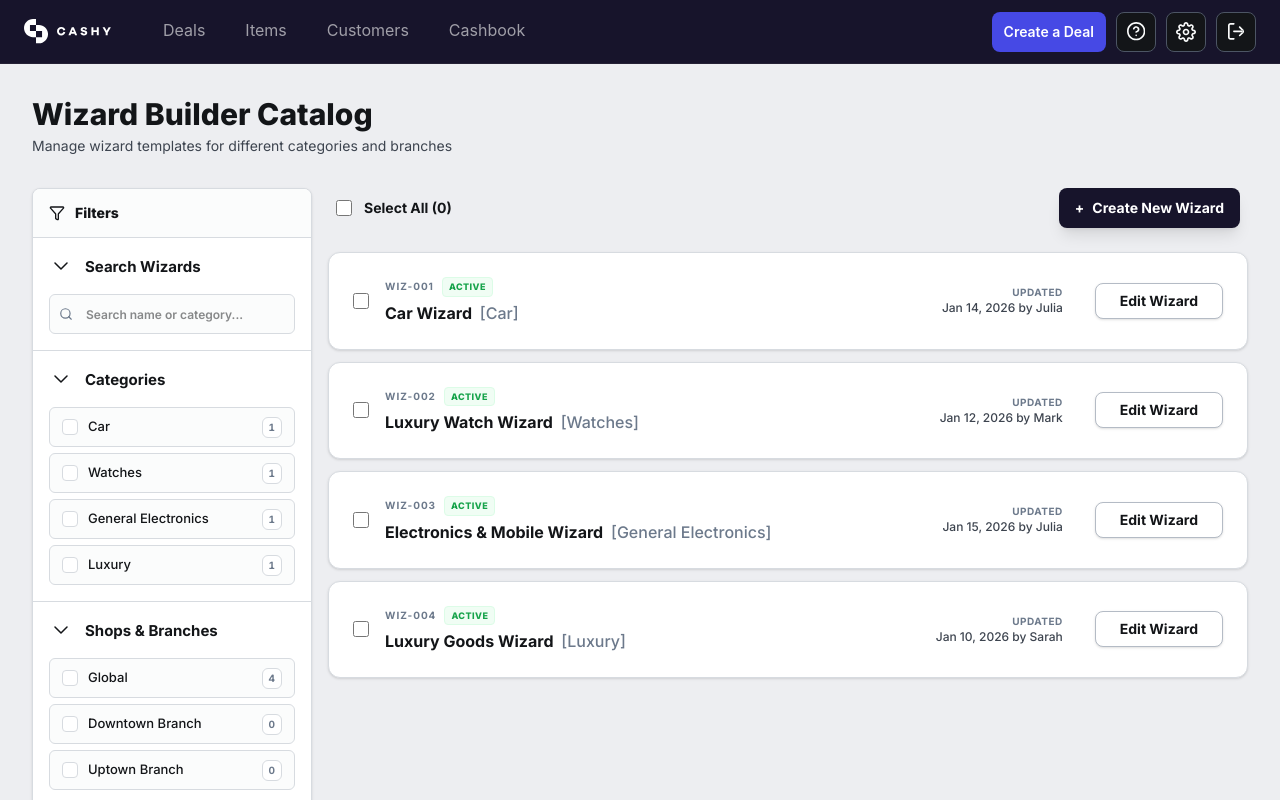
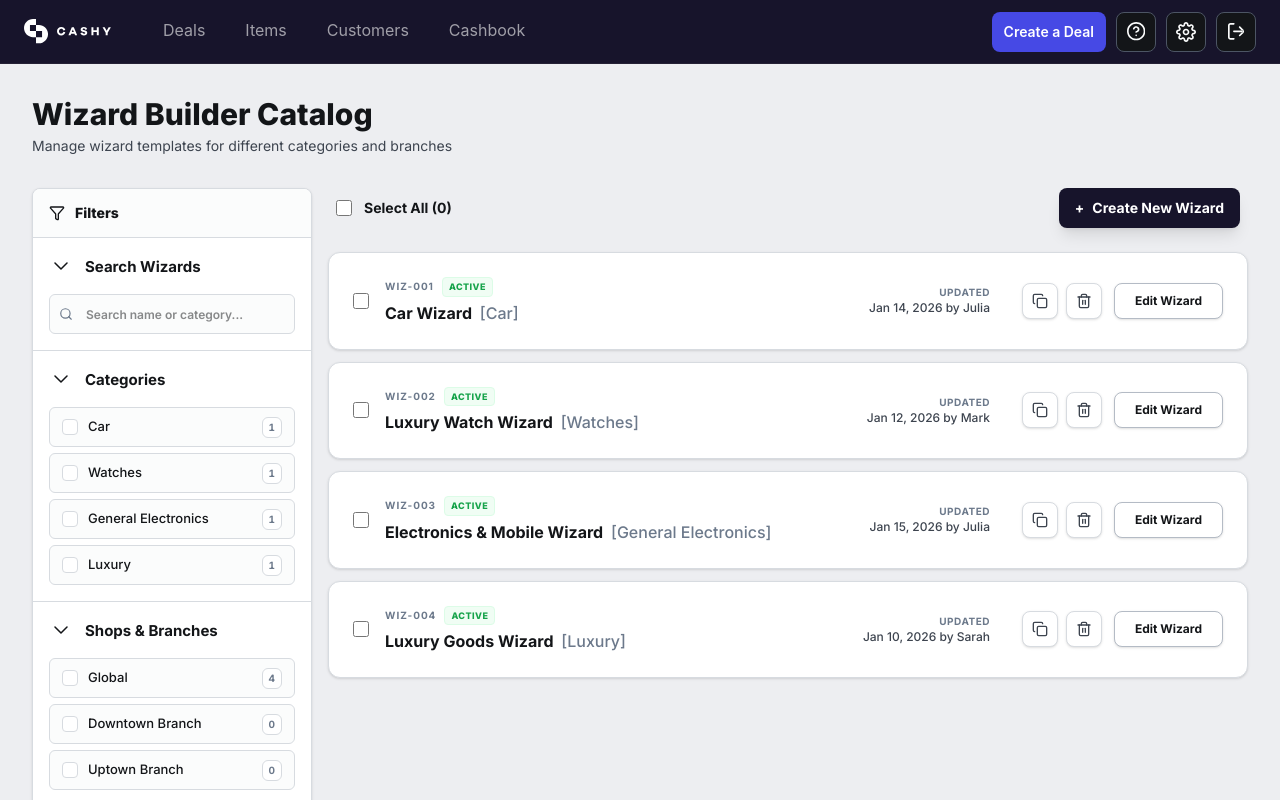
Before and after one commit to SarvarthDevelopers/cashy-mockup, a React (Vite) app: page /wizard-builder in a window 1280 px wide. Built offline with nearby package versions, Linux system fonts and the light colour scheme.

Commit message:
feat(wizard-builder): implement deal wizard duplication with purple brand highlight border

```diff
--- a/src/components/WizardBuilderAdmin/WizardBuilderCatalog.tsx
+++ b/src/components/WizardBuilderAdmin/WizardBuilderCatalog.tsx
@@ -1,5 +1,5 @@
 import React, { useState } from 'react';
-import { Search, X, Filter } from 'lucide-react';
+import { Search, X, Filter, Copy, Trash2 } from 'lucide-react';
 import type { WizardConfig } from '../../data/wizardData';
 import { ConfirmationModal } from './ConfirmationModal';
 
@@ -247,19 +247,28 @@ const CatalogSidebar: React.FC<CatalogSidebarProps> = ({
 interface WizardRowProps {
   wizard: WizardConfig;
   selected: boolean;
+  isJustDuplicated?: boolean;
   onSelect: (id: string) => void;
   onEdit: (wizard: WizardConfig) => void;
+  onDuplicate?: (wizard: WizardConfig) => void;
+  onDeleteSingle?: (wizard: WizardConfig) => void;
 }
 
-const WizardRow: React.FC<WizardRowProps> = ({ wizard, selected, onSelect, onEdit }) => {
+const WizardRow: React.FC<WizardRowProps> = ({ wizard, selected, isJustDuplicated, onSelect, onEdit, onDuplicate, onDeleteSingle }) => {
   return (
-    <div className={`bg-[var(--background-primary)] border rounded-xl p-6 flex items-center justify-between group transition-all shadow-sm ${selected ? 'border-[var(--border-brand)] bg-[var(--background-brand-primary)]' : 'border-[var(--border-subtle)] hover:border-[var(--border-brand-hover)]'}`}>
+    <div className={`bg-[var(--background-primary)] border rounded-xl p-6 flex items-center justify-between group transition-all shadow-sm ${
+      isJustDuplicated
+        ? 'border-2 border-[#4649E5] bg-[#F8F8FF] ring-4 ring-[#4649E5]/15'
+        : selected
+        ? 'border-[var(--border-brand)] bg-[var(--background-brand-primary)]'
+        : 'border-[var(--border-subtle)] hover:border-[var(--border-brand-hover)]'
+    }`}>
       <div className="flex items-center gap-4">
         <input
           type="checkbox"
           checked={selected}
           onChange={() => onSelect(wizard.id)}
-          className="w-4 h-4 rounded border-[var(--border-primary)] text-[var(--text-brand)] cursor-pointer"
+          className="w-4 h-4 rounded border-[var(--border-primary)] text-[#4649E5] cursor-pointer"
         />
         <div className="flex flex-col gap-1">
           <div className="flex items-center gap-2">
@@ -279,12 +288,36 @@ const WizardRow: React.FC<WizardRowProps> = ({ wizard, selected, onSelect, onEdi
           <p className="text-[10px] text-[var(--text-subtlest)] uppercase font-bold tracking-wider">Updated</p>
           <p className="text-xs font-medium text-[var(--text-subtle)]">{wizard.updatedAt} by {wizard.updatedBy}</p>
         </div>
+        <div className="flex items-center gap-2">
+          {onDuplicate && (
+            <button
+              onClick={() => onDuplicate(wizard)}
+              className="size-9 rounded-lg border border-[var(--border-subtle)] bg-[var(--background-primary)] text-[var(--text-subtle)] hover:text-[#4649E5] hover:border-[#4649E5] hover:bg-[#F8F8FF] transition-all flex items-center justify-center cursor-pointer shadow-sm"
+              title="Duplicate Wizard"
+              aria-label="Duplicate Wizard"
+            >
+              <Copy size={16} />
+            </button>
+          )}
+
+          {onDeleteSingle && (
+            <button
+              onClick={() => onDeleteSingle(wizard)}
+              className="size-9 rounded-lg border border-[var(--border-subtle)] bg-[var(--background-primary)] text-[var(--text-subtle)] hover:text-[var(--text-error)] hover:border-[var(--border-error)] hover:bg-[var(--background-error-subtle)] transition-all flex items-center justify-center cursor-pointer shadow-sm"
+              title="Delete Wizard"
+              aria-label="Delete Wizard"
+            >
+              <Trash2 size={16} />
+            </button>
+          )}
+
           <button
             onClick={() => onEdit(wizard)}
-          className="h-9 px-6 bg-[var(--background-primary)] border border-[var(--border-primary)] text-[var(--text-primary)] rounded-lg text-sm font-bold hover:bg-[var(--background-primary-solid)] hover:text-[var(--text-white)] transition-all shadow-sm"
+            className="h-9 px-5 bg-[var(--background-primary)] border border-[var(--border-primary)] text-[var(--text-primary)] rounded-lg text-xs font-bold hover:bg-[var(--background-primary-solid)] hover:text-[var(--text-white)] transition-all shadow-sm cursor-pointer ml-1"
           >
             Edit Wizard
           </button>
+        </div>
       </div>
     </div>
   );
@@ -296,6 +329,7 @@ interface WizardBuilderCatalogProps {
     onCreateNew: () => void;
     onDeleteWizards: (ids: string[]) => void;
     onDeactivateWizards: (ids: string[]) => void;
+    onDuplicateWizard?: (wizard: WizardConfig) => WizardConfig | void;
 }
 
 export const WizardBuilderCatalog: React.FC<WizardBuilderCatalogProps> = ({
@@ -303,7 +337,8 @@ export const WizardBuilderCatalog: React.FC<WizardBuilderCatalogProps> = ({
   onEditWizard,
   onCreateNew,
   onDeleteWizards,
-  onDeactivateWizards
+  onDeactivateWizards,
+  onDuplicateWizard
 }) => {
   const [searchTerm, setSearchTerm] = useState('');
   const [filterCategories, setFilterCategories] = useState<string[]>([]);
@@ -313,6 +348,17 @@ export const WizardBuilderCatalog: React.FC<WizardBuilderCatalogProps> = ({
   // Modal states
   const [isDeleteModalOpen, setIsDeleteModalOpen] = useState(false);
   const [isDeactivateModalOpen, setIsDeactivateModalOpen] = useState(false);
+  const [singleWizardToDelete, setSingleWizardToDelete] = useState<WizardConfig | null>(null);
+  const [justDuplicatedId, setJustDuplicatedId] = useState<string | null>(null);
+
+  const handleDuplicate = (wizard: WizardConfig) => {
+    if (onDuplicateWizard) {
+      const created = onDuplicateWizard(wizard);
+      if (created) {
+        setJustDuplicatedId(created.id);
+      }
+    }
+  };
 
   const filteredWizards = wizards.filter(w => {
     const matchesSearch = w.name.toLowerCase().includes(searchTerm.toLowerCase()) ||
@@ -353,9 +399,19 @@ export const WizardBuilderCatalog: React.FC<WizardBuilderCatalogProps> = ({
   const selectedWizards = wizards.filter(w => selectedIds.has(w.id));
   const hasActiveSelected = selectedWizards.some(w => w.active);
 
+  const handleRequestSingleDelete = (wizard: WizardConfig) => {
+    setSingleWizardToDelete(wizard);
+    setIsDeleteModalOpen(true);
+  };
+
   const handleDeleteConfirm = () => {
+    if (singleWizardToDelete) {
+      onDeleteWizards([singleWizardToDelete.id]);
+      setSingleWizardToDelete(null);
+    } else {
       onDeleteWizards(Array.from(selectedIds));
       setSelectedIds(new Set());
+    }
   };
 
   const handleDeactivateConfirm = () => {
@@ -404,7 +460,10 @@ export const WizardBuilderCatalog: React.FC<WizardBuilderCatalogProps> = ({
                     Deactivate Wizards
                   </button>
                   <button
-                    onClick={() => setIsDeleteModalOpen(true)}
+                    onClick={() => {
+                      setSingleWizardToDelete(null);
+                      setIsDeleteModalOpen(true);
+                    }}
                     className="text-[var(--text-error)] text-xs font-bold hover:underline cursor-pointer"
                   >
                     Delete Wizards
@@ -427,8 +486,11 @@ export const WizardBuilderCatalog: React.FC<WizardBuilderCatalogProps> = ({
                 key={wizard.id}
                 wizard={wizard}
                 selected={selectedIds.has(wizard.id)}
+                isJustDuplicated={wizard.id === justDuplicatedId}
                 onSelect={handleSelectOne}
                 onEdit={onEditWizard}
+                onDuplicate={handleDuplicate}
+                onDeleteSingle={handleRequestSingleDelete}
               />
             ))}
             {filteredWizards.length === 0 && (
@@ -444,15 +506,18 @@ export const WizardBuilderCatalog: React.FC<WizardBuilderCatalogProps> = ({
       {/* Confirmation Modals */}
       <ConfirmationModal
         isOpen={isDeleteModalOpen}
-        onClose={() => setIsDeleteModalOpen(false)}
+        onClose={() => {
+          setIsDeleteModalOpen(false);
+          setSingleWizardToDelete(null);
+        }}
         onConfirm={handleDeleteConfirm}
-        title={`Delete ${selectedIds.size} Wizard${selectedIds.size > 1 ? 's' : ''}?`}
-        description="This action cannot be undone. All configuration and field data associated with these wizards will be permanently removed."
+        title={singleWizardToDelete ? `Delete "${singleWizardToDelete.name}"?` : `Delete ${selectedIds.size} Wizard${selectedIds.size > 1 ? 's' : ''}?`}
+        description="This action cannot be undone. All configuration and field data associated with this wizard will be permanently removed."
         confirmText="Delete Permanently"
         confirmVariant="danger"
-        requireTypedConfirmation={hasActiveSelected}
+        requireTypedConfirmation={singleWizardToDelete ? singleWizardToDelete.active : hasActiveSelected}
         typedConfirmationWord="delete"
-        warningMessage={hasActiveSelected ? "Warning: Some of the selected wizards are currently ACTIVE and associated with categories. Deleting them may impact live deal workflows." : undefined}
+        warningMessage={(singleWizardToDelete ? singleWizardToDelete.active : hasActiveSelected) ? "Warning: This wizard is currently ACTIVE and associated with categories. Deleting it may impact live deal workflows." : undefined}
       />
 
       <ConfirmationModal
--- a/src/pages/AdminBuilderPage.tsx
+++ b/src/pages/AdminBuilderPage.tsx
@@ -5,6 +5,7 @@ import { WizardBuilderCatalog } from '../components/WizardBuilderAdmin/WizardBui
 import { useToast } from '../components/Toast/useToast';
 import { MOCK_WIZARDS } from '../data/wizardData';
 import type { WizardConfig } from '../data/wizardData';
+import { duplicateWizard } from '../utils/wizardUtils';
 
 export const WizardBuilderPage: React.FC = () => {
     const { id } = useParams();
@@ -102,6 +103,14 @@ export const WizardBuilderPage: React.FC = () => {
         localStorage.setItem('cashy_wizards_v2', JSON.stringify(newWizards));
     };
 
+    const handleDuplicateWizard = (wizardToDuplicate: WizardConfig): WizardConfig => {
+        const { updatedWizards, newWizard } = duplicateWizard(wizardToDuplicate, wizards);
+        setWizards(updatedWizards);
+        localStorage.setItem('cashy_wizards_v2', JSON.stringify(updatedWizards));
+        showToast(`Wizard "${newWizard.name}" duplicated successfully!`, 'success');
+        return newWizard;
+    };
+
     const handleBack = () => {
         navigate('/wizard-builder');
     };
@@ -188,6 +197,7 @@ export const WizardBuilderPage: React.FC = () => {
                     onCreateNew={handleCreateNewWizard}
                     onDeleteWizards={handleDeleteWizards}
                     onDeactivateWizards={handleDeactivateWizards}
+                    onDuplicateWizard={handleDuplicateWizard}
                 />
             </div>
         );
--- /dev/null
+++ b/src/utils/wizardUtils.ts
@@ -0,0 +1,125 @@
+import type { WizardConfig, WizardField } from '../data/wizardData';
+
+/**
+ * Extracts the base name of a wizard by stripping trailing two-or-more digit numbers if present.
+ * Examples:
+ * - "Car Wizard" -> "Car Wizard"
+ * - "Car Wizard 01" -> "Car Wizard"
+ * - "Luxury Watch Wizard 03" -> "Luxury Watch Wizard"
+ */
+export function getWizardBaseName(name: string): string {
+  const trimmed = name.trim();
+  const match = trimmed.match(/^(.*?)(?:\s+(\d{2,}))$/);
+  if (match && match[1]) {
+    return match[1].trim();
+  }
+  return trimmed;
+}
+
+function escapeRegExp(string: string): string {
+  return string.replace(/[.*+?^${}()|[\]\\]/g, '\\$&');
+}
+
+/**
+ * Generates an auto-incrementing duplicate name with zero-padded 2-digit suffix.
+ * Rules:
+ * - If original is "Car Wizard", and no "Car Wizard XX" exists, returns "Car Wizard 01".
+ * - If "Car Wizard 01" exists, returns "Car Wizard 02".
+ * - If highest existing number is 2 (e.g. "Car Wizard 02"), returns "Car Wizard 03".
+ */
+export function generateDuplicateName(originalName: string, existingWizards: WizardConfig[]): string {
+  const baseName = getWizardBaseName(originalName);
+  const baseLower = baseName.toLowerCase();
+
+  let maxSuffix = 0;
+
+  for (const wizard of existingWizards) {
+    const wName = wizard.name.trim();
+    const wLower = wName.toLowerCase();
+
+    if (wLower === baseLower) {
+      if (maxSuffix < 0) maxSuffix = 0; // base exists
+    } else {
+      // Check if wName starts with baseName followed by a space and digits
+      const match = wName.match(new RegExp(`^${escapeRegExp(baseName)}\\s+(\\d+)$`, 'i'));
+      if (match && match[1]) {
+        const num = parseInt(match[1], 10);
+        if (!isNaN(num) && num > maxSuffix) {
+          maxSuffix = num;
+        }
+      }
+    }
+  }
+
+  const nextSuffix = maxSuffix + 1;
+  const formattedSuffix = String(nextSuffix).padStart(2, '0');
+  return `${baseName} ${formattedSuffix}`;
+}
+
+/**
+ * Generates the next sequential ID in the scheme `WIZ-XXX`.
+ */
+export function generateNextWizardId(existingWizards: WizardConfig[]): string {
+  let maxIdNum = 0;
+
+  for (const wizard of existingWizards) {
+    const match = wizard.id.match(/^WIZ-(\d+)$/i);
+    if (match && match[1]) {
+      const num = parseInt(match[1], 10);
+      if (!isNaN(num) && num > maxIdNum) {
+        maxIdNum = num;
+      }
+    }
+  }
+
+  const nextNum = maxIdNum + 1;
+  return `WIZ-${String(nextNum).padStart(3, '0')}`;
+}
+
+/**
+ * Duplicates a source WizardConfig:
+ * 1. Generates a new auto-incremented name ("Base Name 01", "Base Name 02"...)
+ * 2. Generates a unique ID ("WIZ-005")
+ * 3. Clears product category (`category: ''`)
+ * 4. Sets active status to false (`active: false`)
+ * 5. Performs a deep clone of stepNames, stepActions, and fields (generating fresh unique IDs for fields)
+ * 6. Inserts the duplicate immediately below the source wizard in `currentWizards` array.
+ */
+export function duplicateWizard(
+  sourceWizard: WizardConfig,
+  currentWizards: WizardConfig[]
+): { updatedWizards: WizardConfig[]; newWizard: WizardConfig } {
+  const newName = generateDuplicateName(sourceWizard.name, currentWizards);
+  const newId = generateNextWizardId(currentWizards);
+
+  // Deep clone fields with unique field IDs to avoid key collisions
+  const clonedFields: WizardField[] = sourceWizard.fields.map((f, idx) => ({
+    ...f,
+    id: `f_${Date.now()}_${idx}_${Math.random().toString(36).substr(2, 4)}`,
+    options: f.options ? [...f.options] : undefined
+  }));
+
+  const newWizard: WizardConfig = {
+    ...sourceWizard,
+    id: newId,
+    name: newName,
+    category: '', // Explicitly cleared per requirement
+    active: false, // Explicitly inactive per requirement
+    shop: sourceWizard.shop || 'Global',
+    businessArea: sourceWizard.businessArea || 'General',
+    updatedAt: new Date().toLocaleDateString('en-US', { month: 'short', day: 'numeric', year: 'numeric' }),
+    updatedBy: 'Wizard Builder',
+    fields: clonedFields,
+    stepNames: { ...(sourceWizard.stepNames || {}) },
+    stepActions: { ...(sourceWizard.stepActions || {}) }
+  };
+
+  // Find index of source wizard in current list
+  const sourceIndex = currentWizards.findIndex(w => w.id === sourceWizard.id);
+  const insertIndex = sourceIndex !== -1 ? sourceIndex + 1 : currentWizards.length;
+
+  const updatedWizards = [...currentWizards];
+  updatedWizards.splice(insertIndex, 0, newWizard);
+
+  return { updatedWizards, newWizard };
+}
```
Lines whose indentation alone changed are shown as unchanged.
